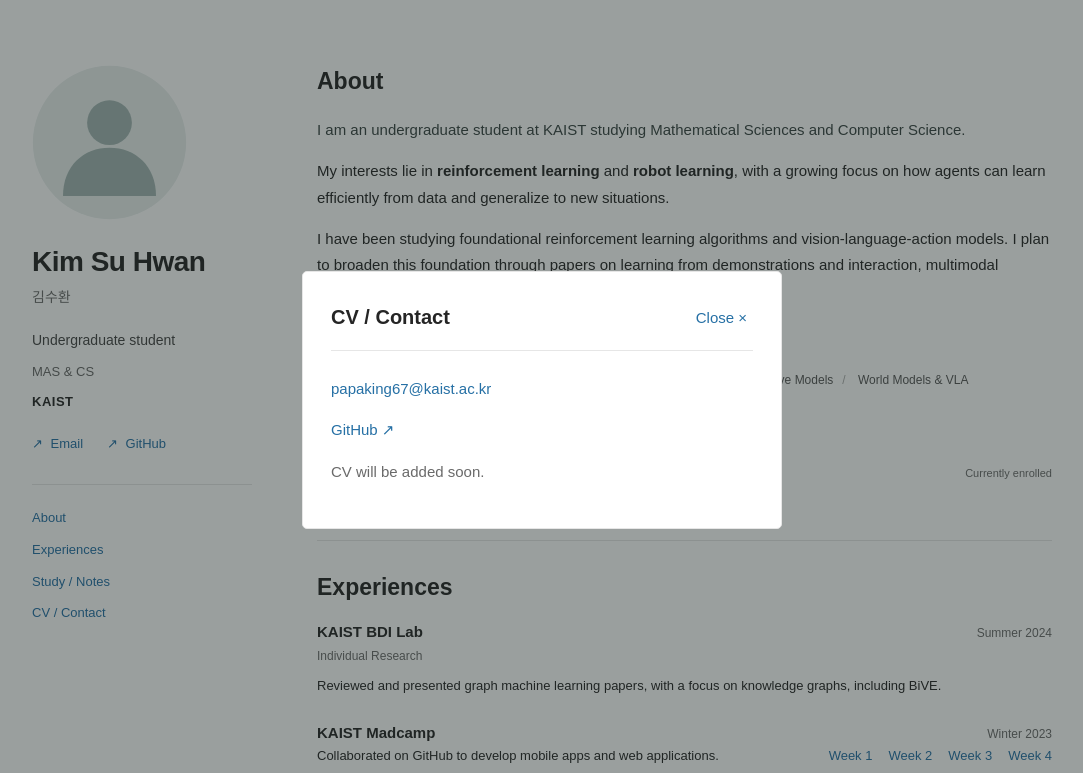
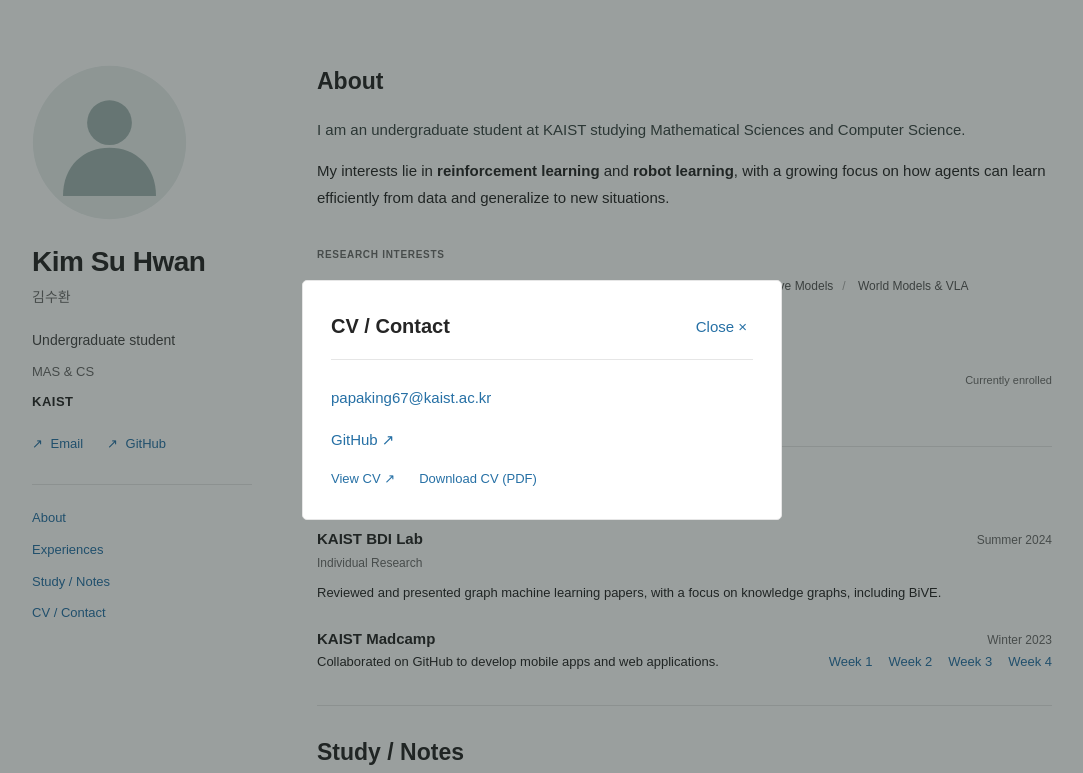
Before and after one commit to pepeking67/pepeking67.github.io, a website: page docs/index.html in a window 1280 px wide. Both pictures are taken after a click on the button "CV / Contact". Shown: the top 773 px of the page, without its empty margins (98-1181 px from the left). Drawn offline with Linux system fonts and the light colour scheme.

Commit message:
Add supplied CV PDF and shorten About introduction

```diff
--- a/docs/index.html
+++ b/docs/index.html
@@ -18,7 +18,7 @@
 <nav class="sidebar-nav" aria-label="Main navigation"><a href="#about">About</a><a href="#experiences">Experiences</a><a href="#notes">Study / Notes</a><button type="button" id="open-contact">CV / Contact</button></nav>
 </aside>
 <main id="main">
-<section id="about" class="about"><h2>About</h2><p class="lead">I am an undergraduate student at KAIST studying Mathematical Sciences and Computer Science.</p><p>My interests lie in <strong>reinforcement learning</strong> and <strong>robot learning</strong>, with a growing focus on how agents can learn efficiently from data and generalize to new situations.</p><p>I have been studying foundational reinforcement learning algorithms and vision-language-action models. I plan to broaden this foundation through papers on learning from demonstrations and interaction, multimodal policies, and generalization across tasks and environments.</p>
+<section id="about" class="about"><h2>About</h2><p class="lead">I am an undergraduate student at KAIST studying Mathematical Sciences and Computer Science.</p><p>My interests lie in <strong>reinforcement learning</strong> and <strong>robot learning</strong>, with a growing focus on how agents can learn efficiently from data and generalize to new situations.</p>
 <div class="interests"><span class="small-label">RESEARCH INTERESTS</span><div class="interest-list"><span>Reinforcement Learning</span><span>Robot Learning</span><span>Representation Learning</span><span>Generative Models</span><span>World Models &amp; VLA</span></div></div>
 <div class="education"><h3>Education</h3><div class="education-row"><div><strong>KAIST</strong><p>Undergraduate · Mathematical Sciences &amp; Computer Science</p></div><span class="subtle">Currently enrolled</span></div></div>
 </section>
@@ -27,5 +27,5 @@
 
 <footer><span>© 2026 Kim Su Hwan</span><a href="#about">Back to top ↑</a></footer>
 </main></div>
-<dialog id="contact-dialog" aria-labelledby="contact-title"><div class="dialog-toolbar"><h2 id="contact-title">CV / Contact</h2><button id="close-contact" type="button" aria-label="Close contact information">Close ×</button></div><p><a href="mailto:papaking67@kaist.ac.kr">papaking67@kaist.ac.kr</a></p><p><a href="https://github.com/pepeking67" target="_blank" rel="noopener noreferrer">GitHub ↗</a></p><p class="subtle">CV will be added soon.</p></dialog>
+<dialog id="contact-dialog" aria-labelledby="contact-title"><div class="dialog-toolbar"><h2 id="contact-title">CV / Contact</h2><button id="close-contact" type="button" aria-label="Close contact information">Close ×</button></div><p><a href="mailto:papaking67@kaist.ac.kr">papaking67@kaist.ac.kr</a></p><p><a href="https://github.com/pepeking67" target="_blank" rel="noopener noreferrer">GitHub ↗</a></p><div class="profile-links"><a href="assets/Kim_Su_Hwan_CV.pdf" target="_blank" rel="noopener noreferrer">View CV ↗</a><a href="assets/Kim_Su_Hwan_CV.pdf" download="Kim_Su_Hwan_CV.pdf">Download CV (PDF)</a></div></dialog>
 </body></html>
```
Also changed, not shown: src/index.html (+2 -2 lines), 2 other files.
